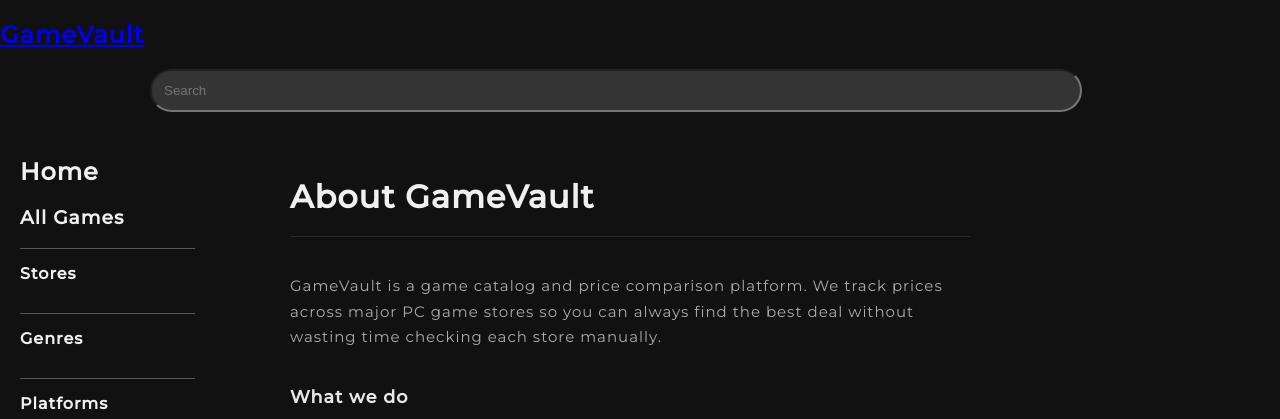
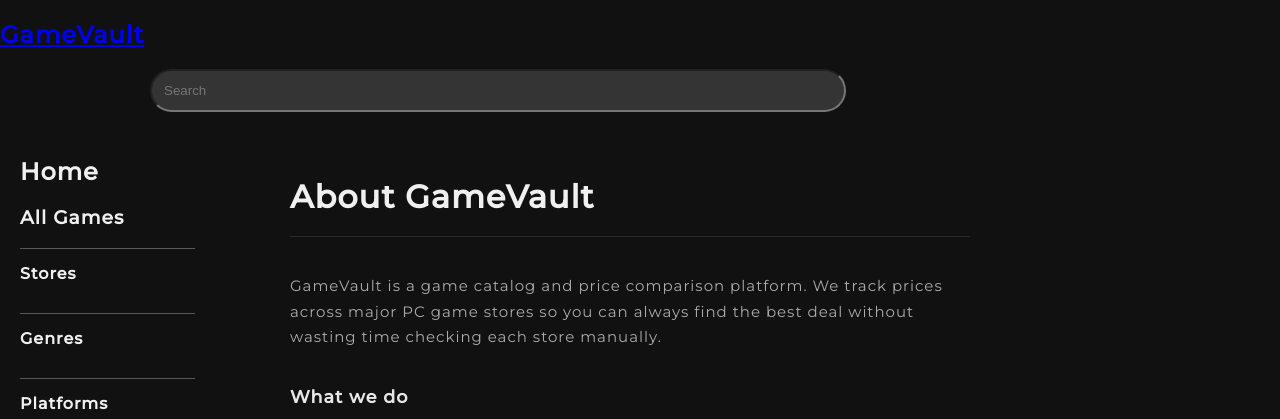
Before and after one commit to C001tea/Games_site, a Django app: page /about/ in a window 1280 px wide. Shown: the top 419 px of the page. Run offline with Django 5.2, Linux system fonts and the light colour scheme; data that the repository does not hold is empty; some libraries are stand-ins or nearby versions.

Commit message:
ezoic ad 2.0

```diff
--- a/gamescatalog/catalog/templates/catalog/base.html
+++ b/gamescatalog/catalog/templates/catalog/base.html
@@ -3,6 +3,8 @@
 {% load mytags %}
 <html lang="en">
 <head>
+
+    {% verbatim %}
 
     <script data-cfasync="false" src="https://cmp.gatekeeperconsent.com/min.js"></script>
     <script data-cfasync="false" src="https://the.gatekeeperconsent.com/cmp.min.js"></script>
@@ -13,6 +15,8 @@
         ezstandalone.cmd = ezstandalone.cmd || [];
     </script>
     <script src="//ezoicanalytics.com/analytics.js"></script>
+
+    {% endverbatim %}
 
     <script async src="https://www.googletagmanager.com/gtag/js?id=G-TSEEMZCMKB"></script>
     <script>
@@ -48,16 +52,21 @@
         <a href="{% url 'home' %}" class="logo-link"><h2>GameVault</h2></a>
     </div>
 
-    <div class="nav-center">
+    <div class="nav-center" style="margin-right: 295px">
         <form action="/search/" method="GET" class="search-form">
             <input type="text" name="q" placeholder="Search" autocomplete="off">
         </form>
     </div>
 
-    <div class="nav-right">
-<!--        <a href="{% url 'login' %}" class="auth-link login-btn">Log in</a>-->
-<!--        <a href="{% url 'register' %}" class="auth-link signup-btn">Sing up</a>-->
-    </div>
+<!--    <div class="nav-right">-->
+<!--        {% if user.is_authenticated %}-->
+<!--            <a>Wishlist</a>-->
+<!--            <a href="{% url 'logout' %}">Log out</a>-->
+<!--        {% else %}-->
+<!--            <a href="{% url 'login' %}" class="auth-link login-btn">Log in</a>-->
+<!--            <a href="{% url 'register' %}" class="auth-link signup-btn">Sing up</a>-->
+<!--        {% endif %}-->
+<!--    </div>-->
 </div>
 
 
```
